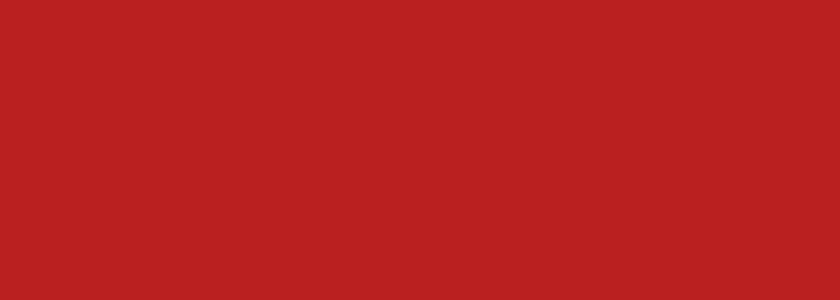
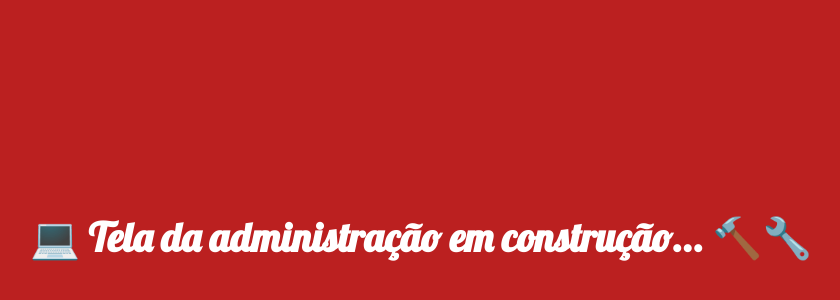
Before and after one commit to anilorac93/browser-burguer, a React (Vite) app: page /administracao in a window 1280 px wide. Before the commit this address had no page. Shown: the part 88-388 px from the top of the page, without its empty margins (219-1059 px from the left). Built offline with nearby package versions, Linux system fonts and the light colour scheme; the HTML template or start-up script is replaced by a standard one.

Commit message:
cria pag admin

```diff
--- a/src/App.jsx
+++ b/src/App.jsx
@@ -2,6 +2,8 @@ import { BrowserRouter, Routes, Route } from 'react-router-dom';
 import { Login } from './pages/login/Login';
 import { Menu } from './pages/menu/Menu';
 import { Solicitations } from './pages/solicitations/Solicitations';
+
+import { Administration } from './pages/administration/Administration';
 import './index.css';
 
 const App = () => {
@@ -12,6 +14,8 @@ const App = () => {
           <Route path="/cardapio" element={<Menu />} />
           <Route path="/pedidos" element={<Solicitations />} />
 
+          <Route path="/administracao" element={<Administration />} />
+
         </Routes>
       </BrowserRouter>
     );
--- /dev/null
+++ b/src/pages/administration/Administration.css
@@ -0,0 +1,9 @@
+.administration {
+font-family: 'lobster';
+font-size: 40px;
+color: #FFFFFF;
+display: grid;
+place-items: center;
+position: relative;
+margin-top: 300px;
+}
--- /dev/null
+++ b/src/pages/administration/Administration.jsx
@@ -0,0 +1,12 @@
+import React from 'react';
+import './Administration.css';
+
+export const Administration = () => {
+
+return (
+    <h1 className='administration'>
+      💻 Tela da administração em construção... 🔨🔧
+      {/* <img src="src/assets/menu.png" alt="Cardápio" className="menu" /> */}
+      </h1>
+  );
+};
```
Also changed, not shown: 1 other file (tests, documents, lock files or other folders).
